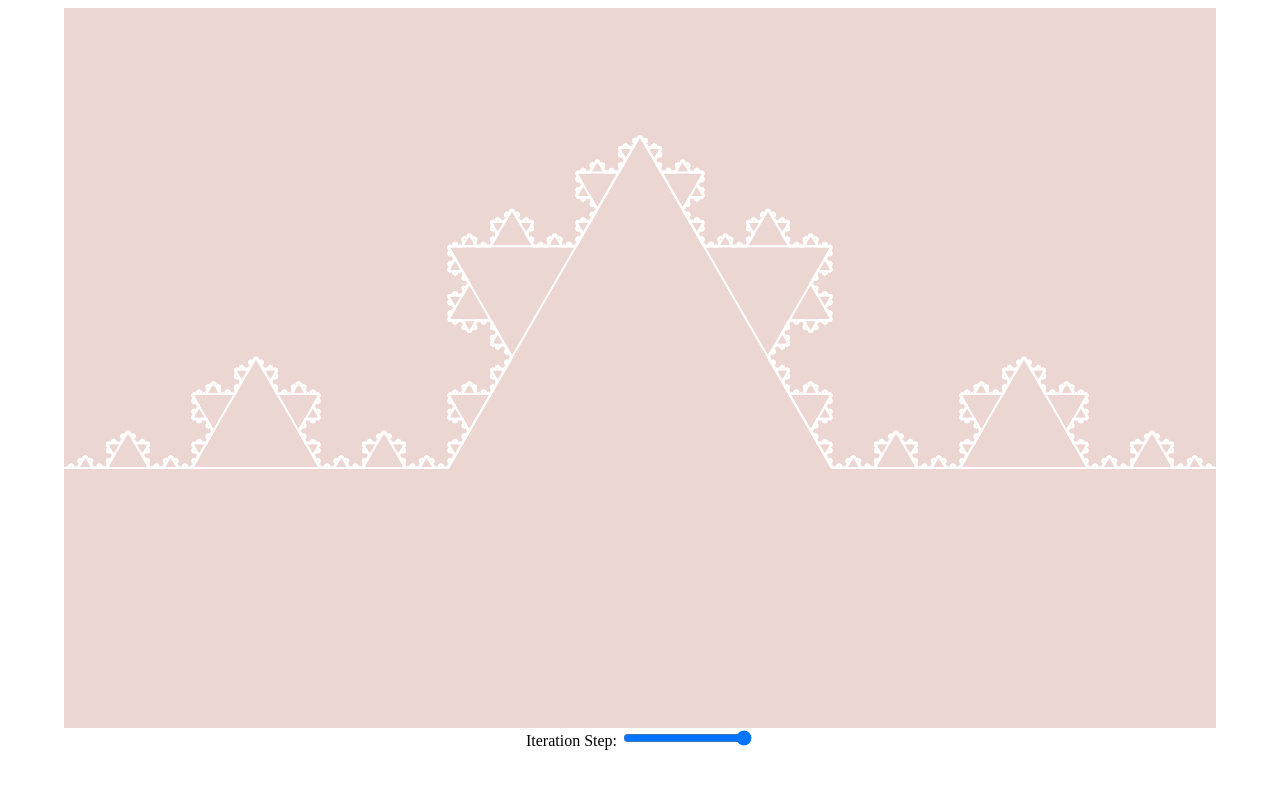
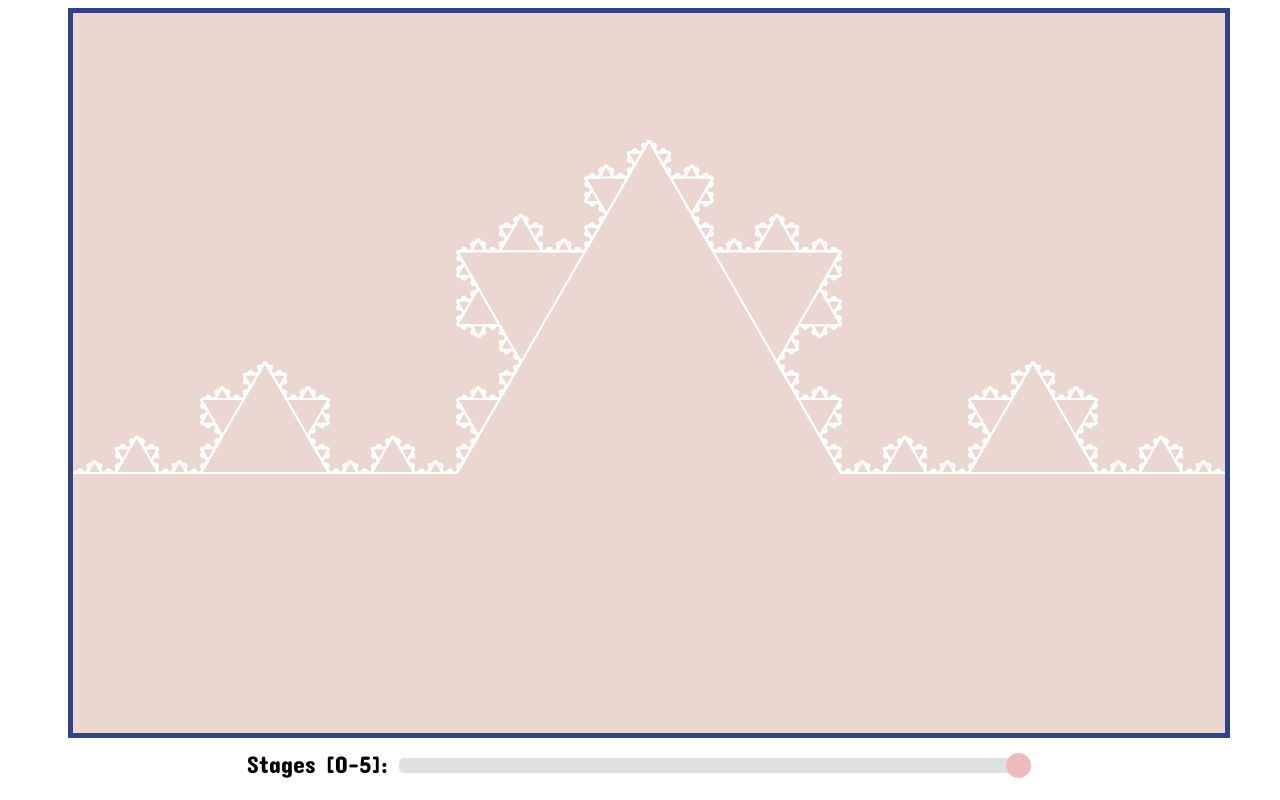
Before and after one commit to abbygee/mathProj, a plain HTML site: page index.html in a window 1280 px wide. Drawn offline with Linux system fonts and the light colour scheme.

Commit message:
final commit

```diff
--- a/index.html
+++ b/index.html
@@ -2,6 +2,7 @@
 <html lang="en">
 <head>
     <meta charset="UTF-8">
+    <link href='https://fonts.googleapis.com/css?family=Concert One' rel='stylesheet'>
     <title>Abby's Koch Fractal</title>
     <link rel="stylesheet" href="styles.css">
 
@@ -10,9 +11,9 @@
 <div class="container">
     <canvas id="koch"></canvas>
 </div>
-<div class="slider">
-    <label for="slide">Iteration Step:</label>
-    <input id="slide" type="range" min="0" max="7" value="7"/>
+<div class="slidecontainer">
+    <label>Stages [0-5]:</label>
+    <input type="range" min="0" max="4" value="4" class="slider" id="myRange">
 </div>
 <script src="script.js"></script>
 </body>
--- a/script.js
+++ b/script.js
@@ -15,7 +15,7 @@ window.onload = function() {
     koch([-cx,100],[cx,100],6);
 };
 
-var slide = document.getElementById("slide");
+var slide = document.getElementById("myRange");
 slide.oninput = function() {
     ctx.fillRect(-cx,-cy,2*cx,2*cy);
     koch([-cx,100],[cx,100],slide.value);
@@ -53,3 +53,12 @@ function koch(start,end,iteration) {
         koch([x2,y2],[end[0],end[1]],iteration - 1);
     }
 }
+
+var slider = document.getElementById("myRange");
+var output = document.getElementById("demo");
+output.innerHTML = slider.value; // Display the default slider value
+
+// Update the current slider value (each time you drag the slider handle)
+slider.oninput = function() {
+    output.innerHTML = this.value;
+}
--- a/styles.css
+++ b/styles.css
@@ -1,17 +1,46 @@
 body{
-    font-family: Vogue, serif;
+    font-family: 'Concert One', serif;
+    font-size: x-large;
 }
 canvas {
-    border: 20px #334185;
+    position: relative;
+    left: 60px;
+    border: solid 5px #334185;
     margin: auto;
 }
-
-div.container {
-    display: flex;
+.slidecontainer {
+   text-align: center;
+    position: relative;
+    top: 7px;
 }
 
-div.slider {
-    display: inline-block;
-    margin-left: 50%;
-    transform: translate(-50%,0);
+/* The slider itself */
+.slider {
+    -webkit-appearance: none;
+    width: 50%;
+    height: 15px;
+    border-radius: 5px;
+    background: #d3d3d3;
+    outline: none;
+    opacity: 0.7;
+    -webkit-transition: .2s;
+    transition: opacity .2s;
 }
+
+.slider::-webkit-slider-thumb {
+    -webkit-appearance: none;
+    appearance: none;
+    width: 25px;
+    height: 25px;
+    border-radius: 50%;
+    background: #e99fa4;
+    cursor: pointer;
+}
+
+.slider::-moz-range-thumb {
+    width: 25px;
+    height: 25px;
+    border-radius: 50%;
+    background: #4CAF50;
+    cursor: pointer;
+}
```
